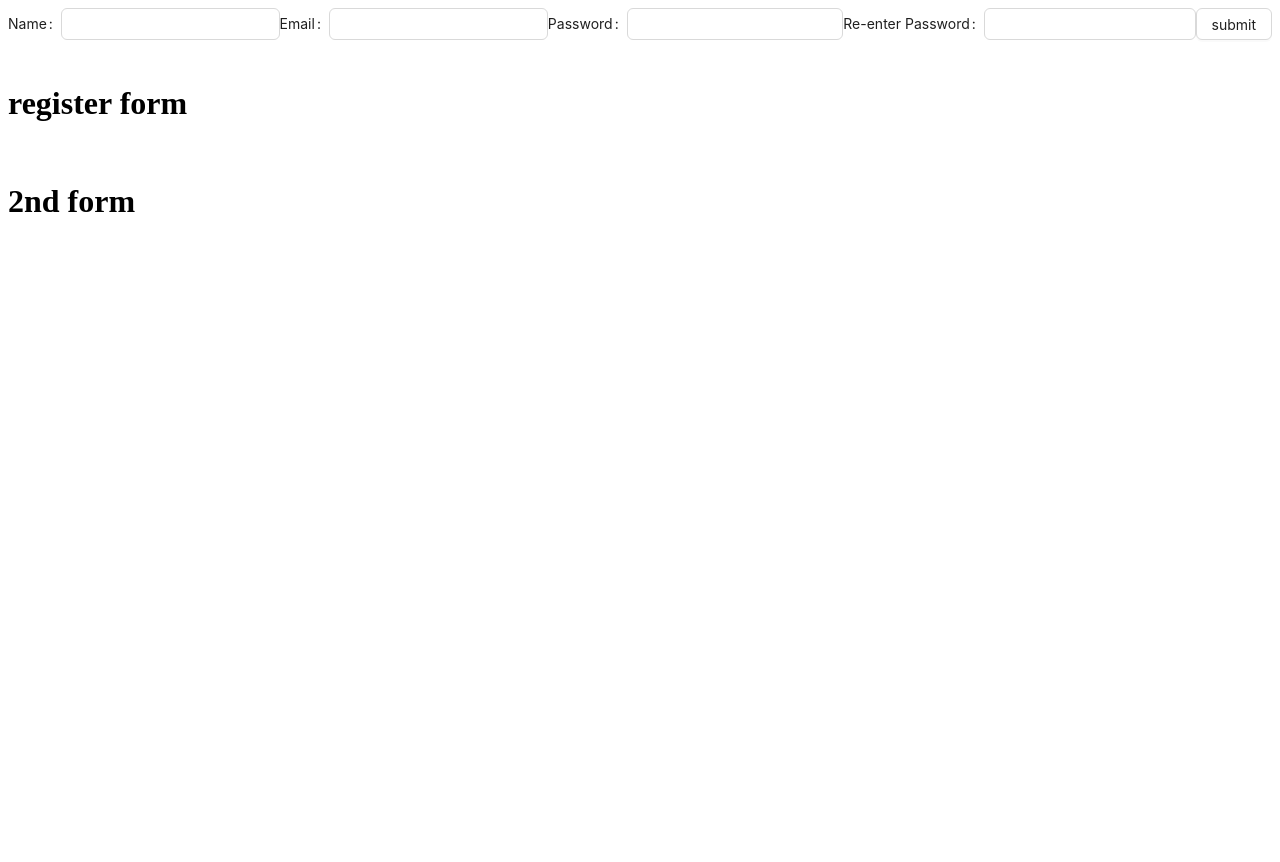
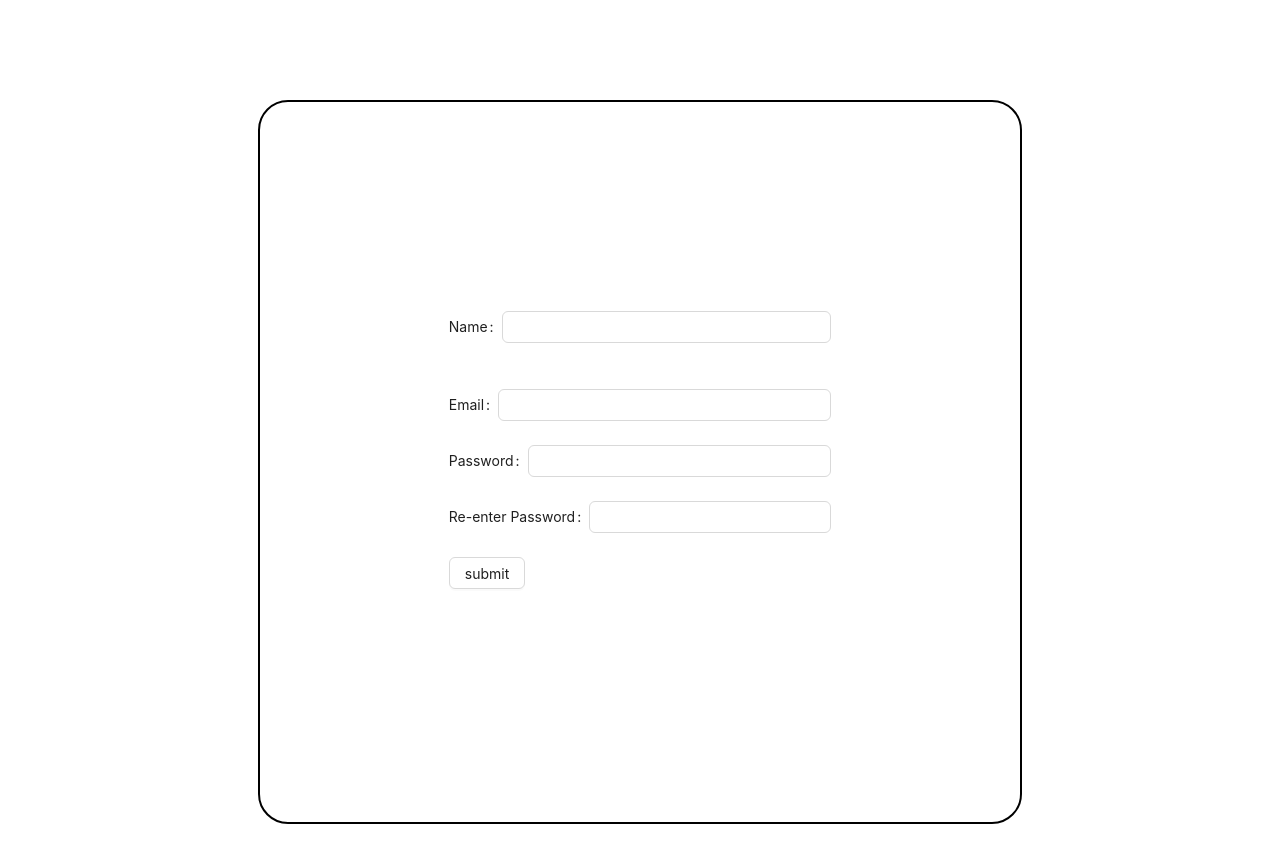
Before and after one commit to komerajaya456/expense-_app_rev, a React (Create React App) app in the folder client/: page / in a window 1280 px wide. Shown: the top 862 px of the page. Before the commit the page ends 800 px from the top, so only its background shows below. Built offline with nearby package versions, Linux system fonts and the light colour scheme.

Commit message:
done register form tag

```diff
--- a/client/src/components/Register.css
+++ b/client/src/components/Register.css
@@ -1,4 +1,10 @@
 .reg-form{
+    border: solid 2px;
+    border-radius: 30px;
     display: flex;
+    align-items: center;
     justify-content: center;
+
+    margin: 100px 250px 100px 250px;
+    height: 90vh;
 }
--- a/client/src/components/Register.js
+++ b/client/src/components/Register.js
@@ -34,8 +34,8 @@ function Register() {
 
   return (
     <>
-
-    <Form onFinish={handle} className="reg-form">
+  <div className="reg-form">
+    <Form onFinish={handle} >
       <Form.Item label='Name' name='name'>
         <Input type='text' />
       </Form.Item>
@@ -61,6 +61,8 @@ function Register() {
     </Form.Item>
 
     </Form>
+
+    </div>
 {/*
       <form className='reg-form' onSubmit={handle}>
         <label>name </label>
@@ -69,9 +71,7 @@ function Register() {
         <button type="submit">submit</button>
       </form> */}
 
-      <h1>register form {val}</h1>
-      <br />
-      <h1>2nd form {val}</h1>
+
     </>
   );
 }
```
